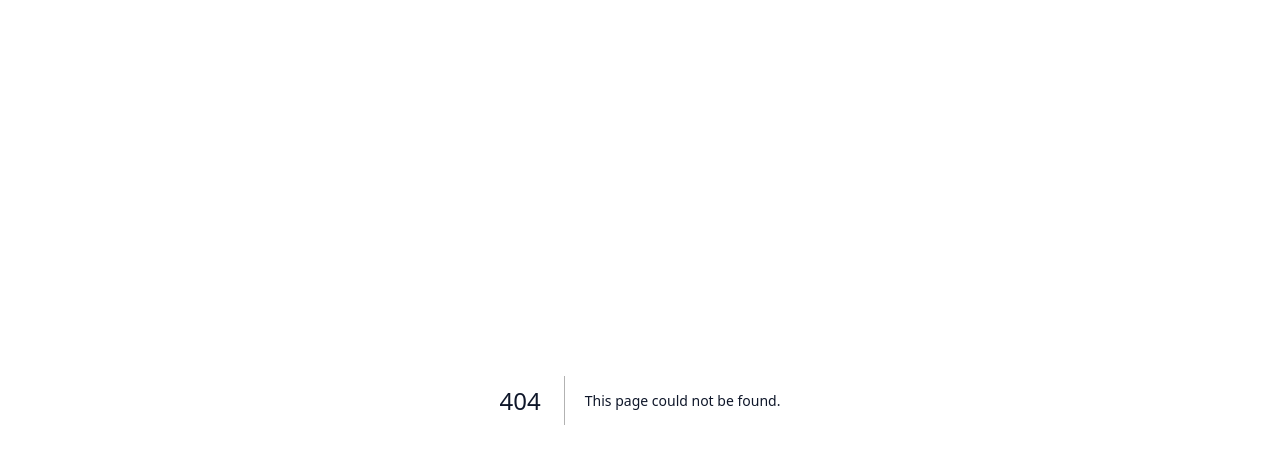
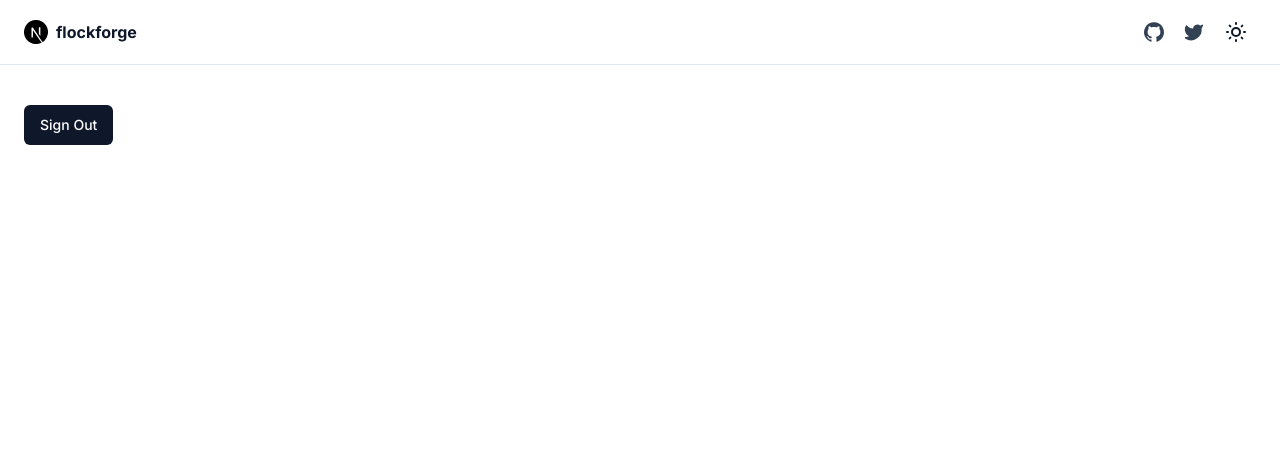
Before and after one commit to Seth-McKilla/flockforge, a Next.js app: page /dashboard in a window 1280 px wide. Before the commit this address had no page. Shown: the top 464 px of the page. Built offline with nearby package versions, Linux system fonts and the light colour scheme.

Commit message:
Add auth middleware

```diff
--- a/config/site.ts
+++ b/config/site.ts
@@ -11,7 +11,7 @@ interface SiteConfig {
 }
 
 export const siteConfig: SiteConfig = {
-  name: "FlockForge",
+  name: "flockforge",
   description: "Perfectly curated Twitter Lists based on your search criteria.",
   mainNav: [],
   links: {
--- /dev/null
+++ b/middleware.ts
@@ -0,0 +1,3 @@
+export { default } from "next-auth/middleware"
+
+export const config = { matcher: ["/dashboard"] }
--- a/pages/api/auth/[...nextauth].ts
+++ b/pages/api/auth/[...nextauth].ts
@@ -10,4 +10,7 @@ export default NextAuth({
     }),
   ],
   secret: process.env.NEXTAUTH_SECRET,
+  pages: {
+    signIn: "/",
+  },
 })
--- /dev/null
+++ b/pages/dashboard.tsx
@@ -0,0 +1,34 @@
+import Head from "next/head"
+import { signOut } from "next-auth/react"
+
+import { Layout } from "@/components/layout"
+import { Button } from "@/components/ui/button"
+
+export default function DashboardPage() {
+  return (
+    <Layout>
+      <Head>
+        <title>flockforge</title>
+        <meta
+          name="description"
+          content="Perfectly curated Twitter Lists based on your search criteria."
+        />
+        <meta name="viewport" content="width=device-width, initial-scale=1" />
+        <link rel="icon" href="/favicon.ico" />
+      </Head>
+      <section className="container grid items-center gap-6 pt-6 pb-8 md:py-10">
+        <div>
+          <Button
+            onClick={() =>
+              signOut({
+                callbackUrl: "/",
+              })
+            }
+          >
+            Sign Out
+          </Button>
+        </div>
+      </section>
+    </Layout>
+  )
+}
--- a/pages/index.tsx
+++ b/pages/index.tsx
@@ -10,7 +10,7 @@ export default function IndexPage() {
   return (
     <Layout>
       <Head>
-        <title>FlockForge</title>
+        <title>flockforge</title>
         <meta
           name="description"
           content="Perfectly curated Twitter Lists based on your search criteria."
@@ -26,12 +26,18 @@ export default function IndexPage() {
           </h1>
           <p className="max-w-[700px] text-lg text-slate-700 dark:text-slate-400 sm:text-xl">
             Painlessly find the best people to follow within any niche. Search
-            for profiles based on keywords, follower count, engagement rate, and
-            more.
+            for profiles based on keywords, follower count, engagement rates,
+            and more.
           </p>
         </div>
         <div className="flex gap-4">
-          <Button onClick={() => signIn("twitter")}>
+          <Button
+            onClick={() =>
+              signIn("twitter", {
+                callbackUrl: "/dashboard",
+              })
+            }
+          >
             <Icons.twitter className="mr-3 fill-current" />
             Continue with Twitter
           </Button>
```
